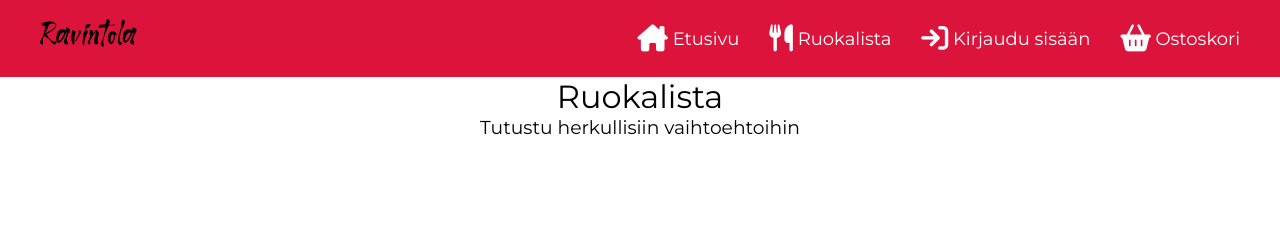
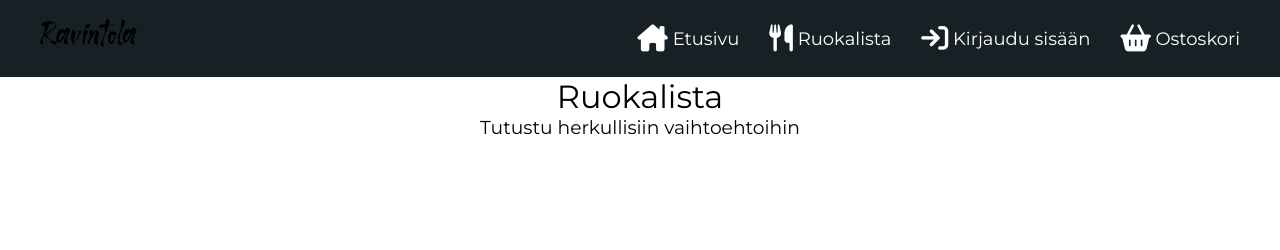
Before and after one commit to purkkapunkki/Web-kehitysprojekti, a web app: file menu.html in a window 1280 px wide; the page is wider, and only the part inside the window is pictured. Shown: the top 250 px of that part. Run offline with its HTML, style and script files only (its server is not run), Linux system fonts and the light colour scheme; some libraries are stand-ins or nearby versions.

```diff
--- a/css/hamburger-menu.css
+++ b/css/hamburger-menu.css
@@ -4,7 +4,7 @@ body {
 
 .navigation-bar {
   font-size: 18px;
-  background-color: var(--red);
+  background-color: var(--dark-gray);
   padding: 10px 10px;
   position: sticky;
   top: 0;
--- a/css/menu-css/menu-page-general.css
+++ b/css/menu-css/menu-page-general.css
@@ -26,7 +26,7 @@ header {
 }
 
 .menu-item {
-  background: whitesmoke;
+  background: var(--gradient);
   border-radius: 15px;
   box-shadow: 0 4px 8px rgba(0, 0, 0, 0.1);
   padding: 20px;
```
